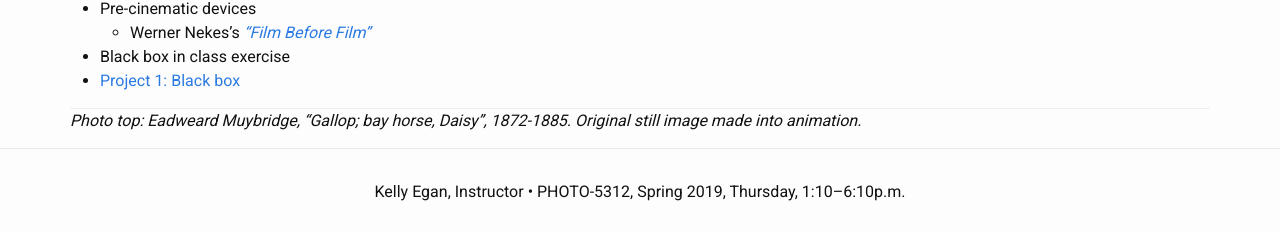
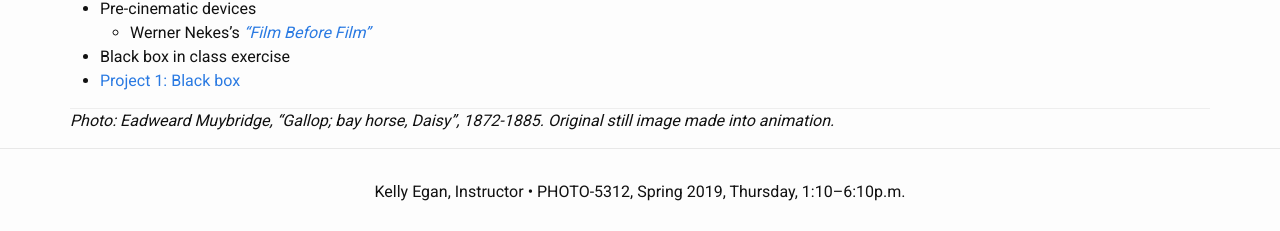
Before and after one commit to kellyegan/StillMoving, a Jekyll site: the page built from _posts/2019-01-31-Welcome.md, in a window 1280 px wide. Shown: the part 674-905 px from the top of the page. Built offline with Jekyll 4.4.1, drawn with Linux system fonts in a browser that asks for light colours.

Commit message:
Update Week one photo text to account for different layouts.

```diff
--- a/_posts/2019-01-31-Welcome.md
+++ b/_posts/2019-01-31-Welcome.md
@@ -29,4 +30,4 @@ This is the course website for the RISD Photo Department's Spring 2019 section o
 * [Project 1: Black box](Assignments/Project-1.html)
 
 ---
-*Photo top: Eadweard Muybridge, "Gallop; bay horse, Daisy", 1872-1885. Original still image made into animation.*
+*Photo: Eadweard Muybridge, "Gallop; bay horse, Daisy", 1872-1885. Original still image made into animation.*
```
Also changed, not shown: other parts of _posts/2019-01-31-Welcome.md (+1 -0 lines).
